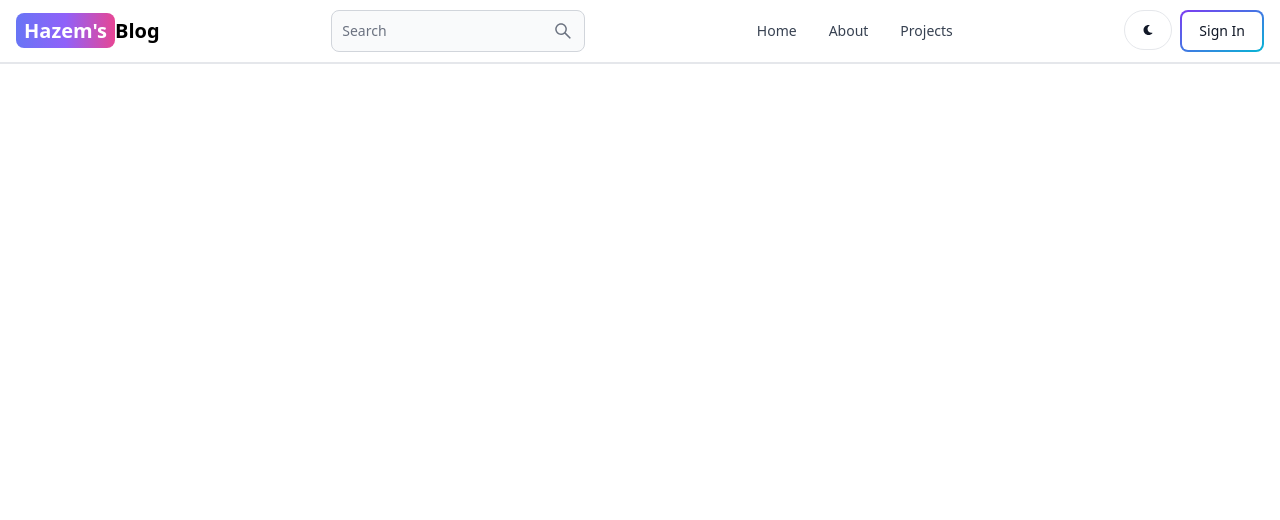
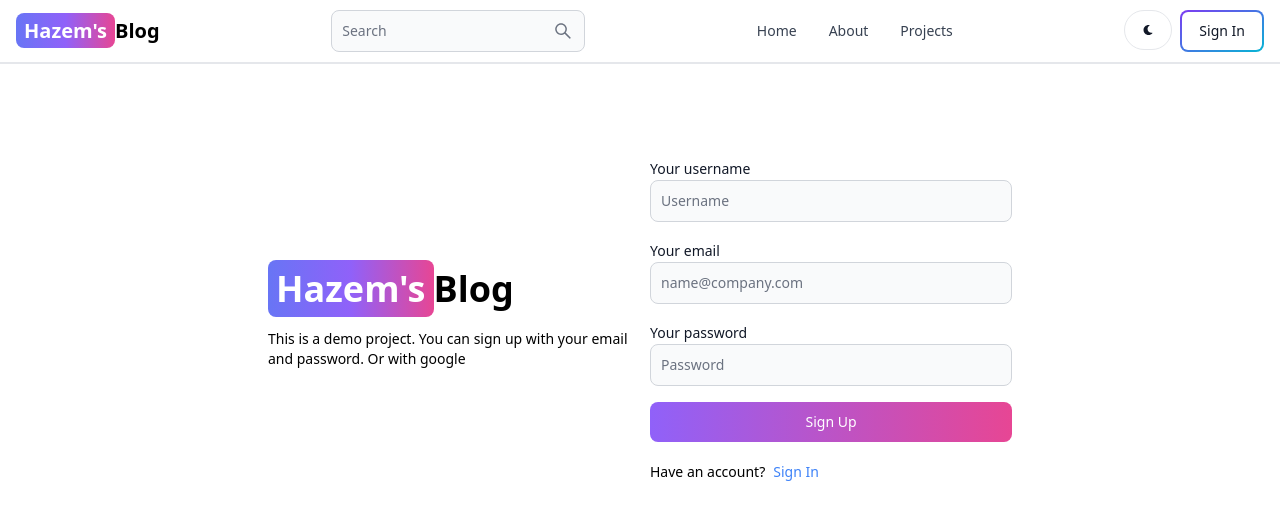
Before and after one commit to hazemmut/Mern-Blog, a React (Vite) app in the folder client/: page /signup in a window 1280 px wide. Shown: the top 520 px of the page. Built offline with nearby package versions, Linux system fonts and the light colour scheme.

Commit message:
add functionality to sign up page

```diff
--- a/client/src/App.jsx
+++ b/client/src/App.jsx
@@ -19,8 +19,8 @@ export default function App() {
         <Route path='/' element={<Home/>} />
         <Route path='/about' element={<About/>}/>
         <Route path='/dashboard' element={<Dashboard/>}/>
-        <Route path='/sign-in' element={<SignIn/>}/>
-        <Route path='/sign-up' element={<SignUp/>}/>
+        <Route path='/signin' element={<SignIn/>}/>
+        <Route path='/signup' element={<SignUp/>}/>
         <Route path='/projects' element={<Projects/>}/>
 
 
--- a/client/src/pages/SignUp.jsx
+++ b/client/src/pages/SignUp.jsx
@@ -1,9 +1,118 @@
-
+import { Alert, Button, Label, Spinner, TextInput } from "flowbite-react";
+import { useState } from "react";
+import { Link, useNavigate } from "react-router-dom";
 
 export default function SignUp() {
+  const [formData, setFormData] = useState({});
+  const [errorMessage, setErrorMessage] = useState(null);
+  const [loading, setLoading] = useState(false);
+  const navigate = useNavigate();
+  const handleChange = (e) => {
+    // console.log(e.target.value);
+    setFormData({ ...formData, [e.target.id]: e.target.value.trim() });
+    console.log(formData);
+  };
+  const handleSubmit = async (e) => {
+    e.preventDefault();
+    if (!formData.username || !formData.email || !formData.password) {
+      return setErrorMessage("Please fill out all fields.");
+    }
+    try {
+      setLoading(true);
+      setErrorMessage(null);
+      const res = await fetch("/api/auth/signup", {
+        method: "POST",
+        headers: { "Content-Type": "application/json" },
+        body: JSON.stringify(formData),
+      });
+      const data = await res.json();
+      if (data.success === false) {
+        return setErrorMessage(data.message);
+      }
+      setLoading(false);
+      if (res.ok) {
+        navigate("/signin");
+      }
+    } catch (error) {
+      setErrorMessage(error.message);
+      setLoading(false);
+    }
+  };
+
   return (
-    <div>
-      Sign Up
+    <div className="min-h-screen mt-20">
+      <div className="flex p-3 max-w-3xl mx-auto flex-col md:flex-row md:items-center gap-5">
+        {/* left side */}
+        <div className="flex-1">
+          <Link to="/" className="  font-bold dark:text-white text-4xl">
+            <span className="px-2 py-1 bg-gradient-to-r from-indigo-500 via-purple-500 to-pink-500 rounded-lg text-white">
+              Hazem&apos;s
+            </span>
+            Blog
+          </Link>
+          <p className="text-sm mt-5">
+            This is a demo project. You can sign up with your email and
+            password. Or with google
+          </p>
+        </div>
+        {/* right side */}
+        <div className="flex-1">
+          <form className="flex flex-col gap-4" onSubmit={handleSubmit}>
+            <div>
+              <Label value="Your username"></Label>
+              <TextInput
+                type="text"
+                placeholder="Username"
+                id="username"
+                onChange={handleChange}
+              />
+            </div>
+            <div>
+              <Label value="Your email"></Label>
+              <TextInput
+                type="text"
+                placeholder="name@company.com"
+                id="email"
+                onChange={handleChange}
+              />
+            </div>
+            <div>
+              <Label value="Your password"></Label>
+              <TextInput
+                type="password"
+                placeholder="Password"
+                id="password"
+                onChange={handleChange}
+              />
+            </div>
+            <Button
+              gradientDuoTone="purpleToPink"
+              type="submit"
+              disabled={loading}
+            >
+              {loading ? (
+                <>
+                  <Spinner size="sm" />
+                  <span className="pl-3">Loading...</span>
+                </>
+              ) : (
+                "Sign Up"
+              )}
+            </Button>
+          </form>
+          <div className="flex gap-2 text-sm mt-5">
+            <span>Have an account?</span>
+            <Link to="/sign-in" className="text-blue-500">
+              Sign In
+            </Link>
+          </div>
+          {errorMessage && (
+            <Alert className="mt-5" color="failure">
+              {errorMessage}
+            </Alert>
+          )}
+        </div>
+      </div>
     </div>
-  )
+  );
 }
--- a/client/vite.config.js
+++ b/client/vite.config.js
@@ -4,5 +4,14 @@ import react from '@vitejs/plugin-react-swc'
 
 // https://vitejs.dev/config/
 export default defineConfig({
+  server: {
+    proxy: {
+      '/api': {
+        target: 'http://localhost:3000',
+        secure: false,
+
+      },
+    }
+  },
   plugins: [react()],
 })
```
